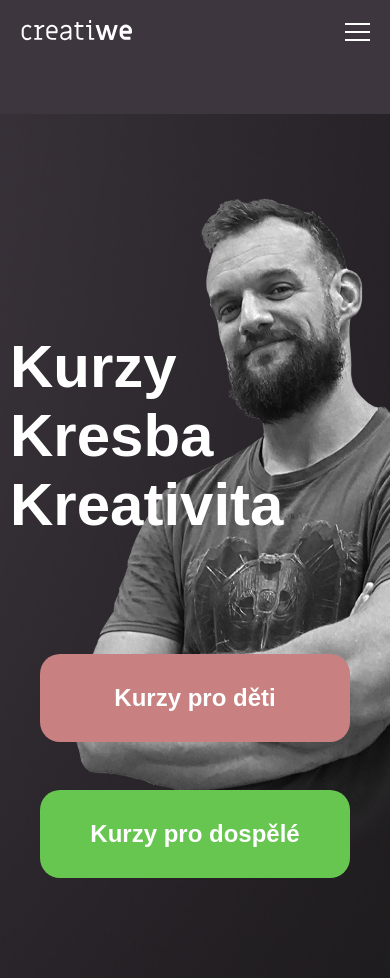
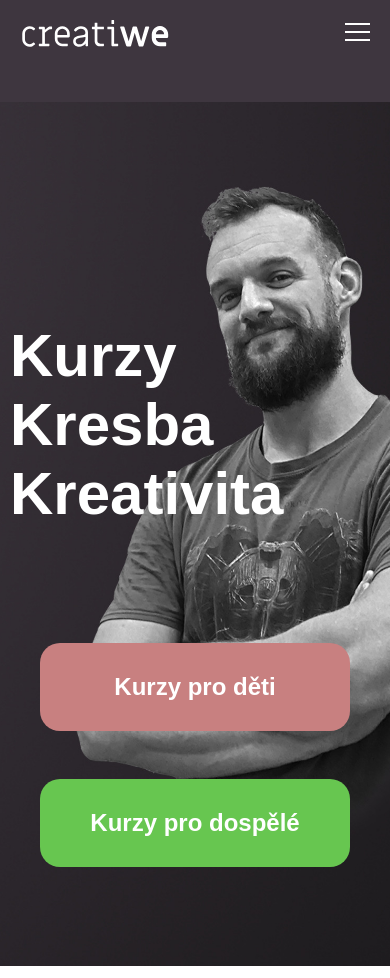
Before and after one commit to ZuzaJak/Vladimir, a plain HTML site: page index.html in a window 390 px wide. Drawn offline with Linux system fonts and the light colour scheme; a web font is replaced by a local one.

Commit message:
hamburger

```diff
--- a/index.html
+++ b/index.html
@@ -27,8 +27,7 @@
           xmlns:xlink="http://www.w3.org/1999/xlink"
           x="0px"
           y="0px"
-          width="113.386px"
-          height="20.511px"
+          width="150px"
           viewBox="0 0 113.386 20.511"
           enable-background="new 0 0 113.386 20.511"
           xml:space="preserve"
--- a/styles.css
+++ b/styles.css
@@ -26,11 +26,11 @@
   color: #ffffff;
   background-color: #3e363f;
   display: grid;
-  grid-template-columns: 1fr 1fr;
-  grid-template-rows: 1fr 2fr;
+  grid-template-columns: 1fr 1fr 1fr;
+  grid-template-rows: 0.5fr 1fr;
   grid-template-areas:
-    'logo hamburger'
-    '. navigation';
+    'logo logo hamburger'
+    '. navigation navigation';
   padding: 20px;
   position: sticky;
   top: 0;
@@ -63,6 +63,7 @@
 li a {
   color: #ffffff;
   text-decoration: none;
+  font-size: 20px;
 }
 li a:hover:focus {
   text-decoration: underline;
```
